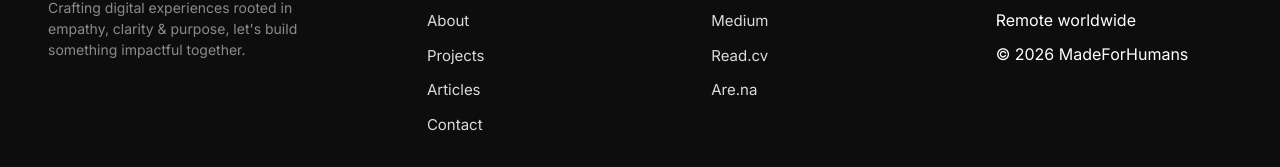
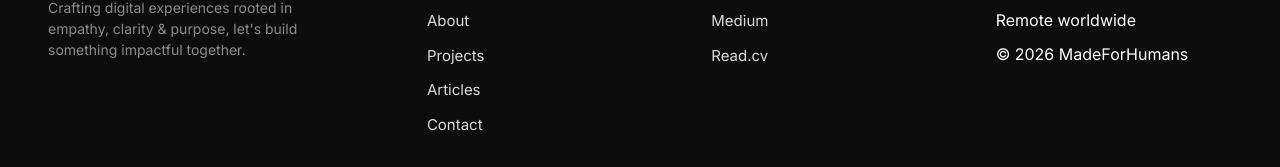
Before and after one commit to IshwaryaSuresh/ishwarya-portfolio, a React (Vite) app: page /contact in a window 1280 px wide. Shown: the part 1086-1253 px from the top of the page. Built offline with nearby package versions, Linux system fonts and the light colour scheme.

Commit message:
Remove Are.na link from footer
Co-Authored-By: Claude Sonnet 4.6 <noreply@anthropic.com>

```diff
--- a/src/components/Footer.tsx
+++ b/src/components/Footer.tsx
@@ -23,7 +23,6 @@ export default function Footer() {
               <li><a href="https://www.linkedin.com/in/ishwarya-suresh-9123aa135/" target="_blank" rel="noopener noreferrer">LinkedIn</a></li>
               <li><a href="https://medium.com/@ishwaryasuresh97" target="_blank" rel="noopener noreferrer">Medium</a></li>
               <li><a href="https://read.cv" target="_blank" rel="noopener noreferrer">Read.cv</a></li>
-              <li><a href="https://www.are.na" target="_blank" rel="noopener noreferrer">Are.na</a></li>
             </ul>
           </div>
           <div>
```
